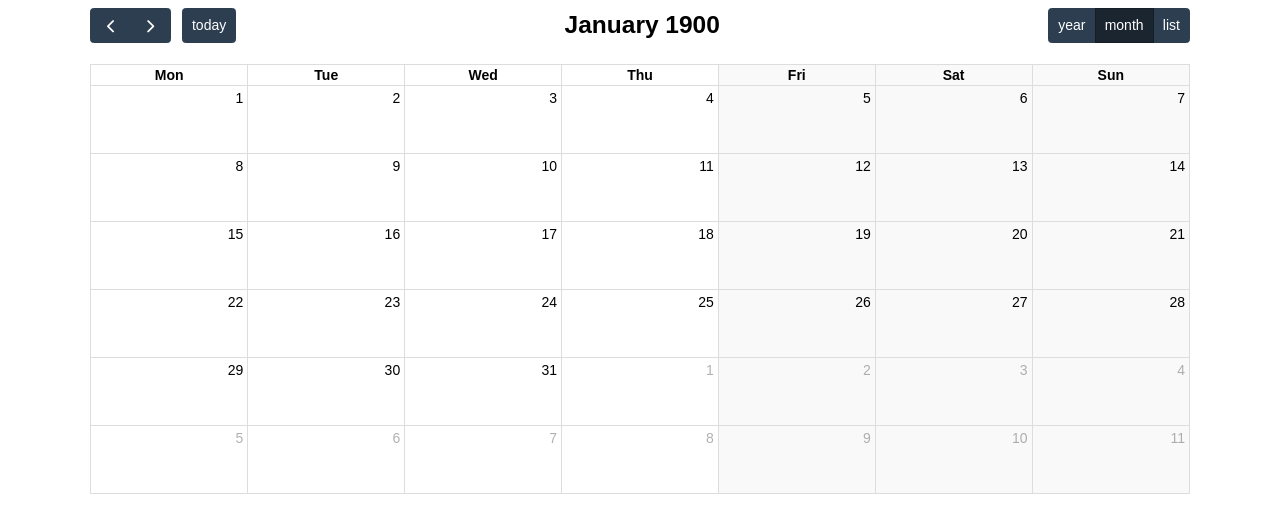
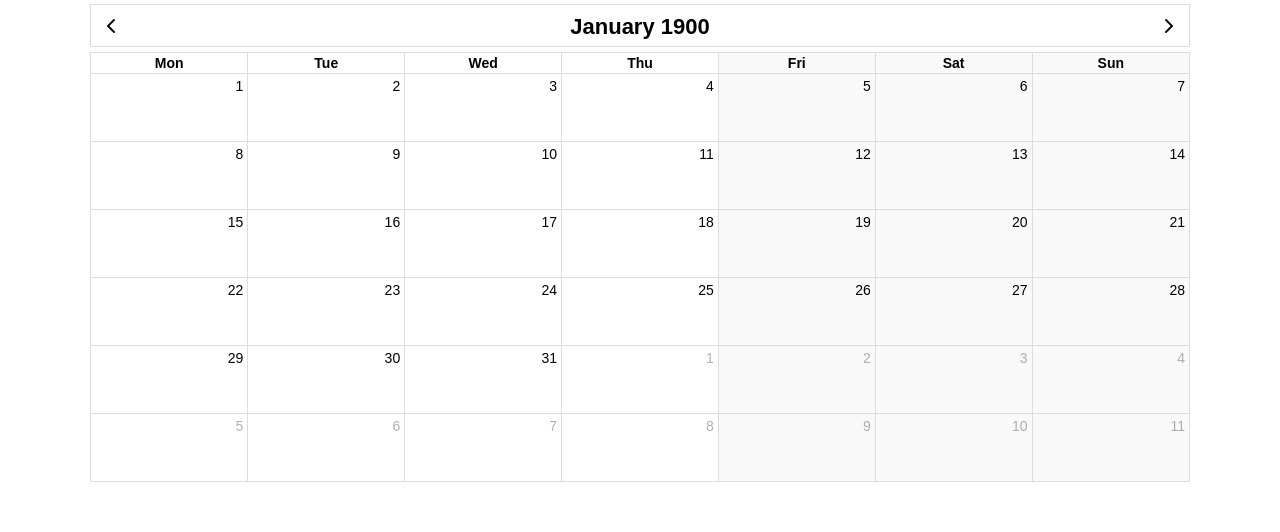
Before and after one commit to sfeventcal/sfeventcal.github.io, a website: page month.html in a window 1280 px wide. Drawn offline with nearby package versions, Linux system fonts and the light colour scheme; no server answers.

Commit message:
Unify styles of year and month view

```diff
--- a/js/index.js
+++ b/js/index.js
@@ -71,7 +71,7 @@ function createCalendar(options, data) {
         },
         clickDay: function(e) {
             if (e.events.length > 0) {
-                window.open(`month.html?m=${e.date.getMonth()}&y=${e.date.getFullYear()}`, "_self");
+                window.location = `month.html?m=${e.date.getMonth()}&y=${e.date.getFullYear()}`;
             }
         },
         mouseOnDay: function(e) {
--- a/js/month.js
+++ b/js/month.js
@@ -32,9 +32,8 @@ function initMonthCalendar() {
       },
 
       headerToolbar: {
-        left: 'prev,next today',
-        center: 'title',
-        right: 'yearViewButton,dayGridMonth,listYear'
+        left: 'prev,title,next',
+        right: ''
       },
 
       displayEventTime: false,
--- a/month.html
+++ b/month.html
@@ -17,13 +17,19 @@
 <script>
   document.addEventListener('DOMContentLoaded', function() {
     initMonthCalendar();
+
+    document.querySelector('.fc-toolbar-title').addEventListener('click', event => {
+      window.location = "index.html";
+    });
   });
 </script>
 <style>
   body {
     padding: 0;
+    margin: 4px;
     font-family: Arial, Helvetica Neue, Helvetica, sans-serif;
     font-size: 14px;
+    overflow-y: scroll;
   }
 
   #loading {
@@ -37,6 +43,74 @@
     max-width: 1100px;
     margin: 0 auto;
   }
+
+  .fc .fc-toolbar.fc-header-toolbar {
+    display: block;
+    text-align: center;
+    margin-bottom: 0;
+  }
+
+  .fc .fc-toolbar-title {
+    font-size: 22px;
+    cursor: pointer;
+  }
+
+  .fc .fc-toolbar-title:hover {
+    text-decoration: underline;
+  }
+
+  .fc-header-toolbar .fc-button {
+    font-size: 16px;
+    border-radius: 0;
+    font-weight: bold;
+  }
+
+  .fc-header-toolbar .fc-toolbar-chunk {
+    display: block;
+    margin-bottom: 5px;
+  }
+
+  .fc-header-toolbar .fc-toolbar-chunk:first-child {
+    display: block;
+    border: 1px solid #ddd;
+    height: 43px;
+  }
+
+  .fc-header-toolbar .fc-toolbar-chunk:first-child .fc-button {
+    color: #000;
+    background-color: #fff;
+    border: none;
+    padding-left: 0;
+    padding-right: 0;
+    line-height: 28px;
+    width: 40px;
+    border-radius: 0;
+  }
+
+  .fc-header-toolbar .fc-toolbar-chunk:first-child .fc-button:hover {
+    background-color: #eee;
+  }
+
+  .fc-header-toolbar .fc-toolbar-chunk:first-child .fc-prev-button {
+    float: left;
+  }
+
+  .fc-header-toolbar .fc-toolbar-chunk:first-child .fc-next-button {
+    float: right;
+  }
+
+  .fc-header-toolbar .fc-toolbar-chunk:first-child button,
+  .fc-header-toolbar .fc-toolbar-chunk:first-child h2 {
+    display: inline-block;
+  }
+
+  .fc-header-toolbar .fc-toolbar-chunk:first-child h2 {
+    line-height: 43px;
+  }
+
+  .fc-header-toolbar .fc-button-active {
+    display: none;
+  }
 </style>
 </head>
 <body>
```
Also changed, not shown: index.html (+1 -1 lines), 1 other file.
